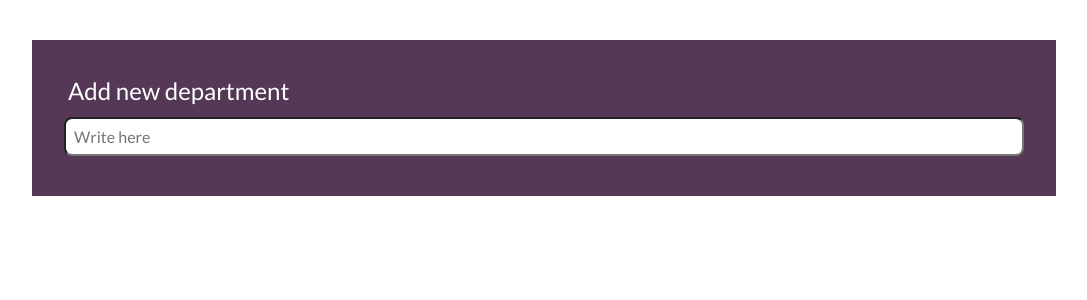
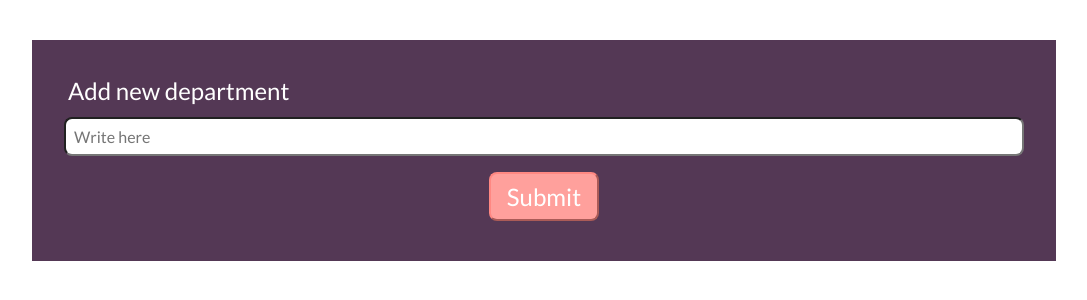
Before and after one commit to Tiinakoo/meal-planner, a React app in the folder packages/foodis/front-end/: page / in a window 1280 px wide. Shown: the top 300 px of the page, without its empty margins (96-1183 px from the left). Built offline with nearby package versions, Linux system fonts and the light colour scheme.

Commit message:
Add a way to submit form

```diff
--- a/packages/foodis/front-end/src/departments/CreateDepartment.js
+++ b/packages/foodis/front-end/src/departments/CreateDepartment.js
@@ -4,19 +4,31 @@ import { observer } from "mobx-react-lite";
 import InputWrapper from "../components/private/InputWrapper/InputWrapper";
 import translations from "../translations";
 import getLanguage from "../doings/getLanguage";
+import PrimaryButton from "../components/shared/PrimaryButton/PrimaryButton";
 
 const localTranslation = translations[getLanguage()];
 
-const CreateDepartment = ({ createDepartmentModel }) => {
+const CreateDepartment = ({
+  createDepartmentModel: { submit, name, isValid },
+}) => {
   return (
     <form>
       <InputWrapper label={localTranslation.addNewDepartment}>
         <TextInput
-          model={createDepartmentModel.name}
+          model={name}
           placeholder={localTranslation.placeHolderForTextInput}
           data-department-name-input-test
         />
       </InputWrapper>
+
+      <PrimaryButton
+        onClick={submit}
+        size="sm"
+        enabled={isValid}
+        data-department-submit-test
+      >
+        {localTranslation.submit}
+      </PrimaryButton>
     </form>
   );
 };
--- a/packages/foodis/front-end/src/translations.js
+++ b/packages/foodis/front-end/src/translations.js
@@ -2,9 +2,11 @@ export default {
   en: {
     addNewDepartment: "Add new department",
     placeHolderForTextInput: "Write here",
+    submit: "Submit",
   },
   fi: {
     addNewDepartment: "Lisää uusi osasto",
     placeHolderForTextInput: "Kirjoita tähän",
+    submit: "Lisää",
   },
 };
```
Also changed, not shown: 2 other files (tests, documents, lock files or other folders).
